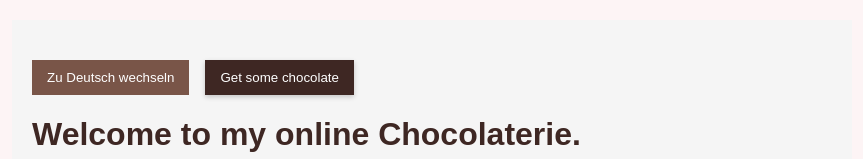
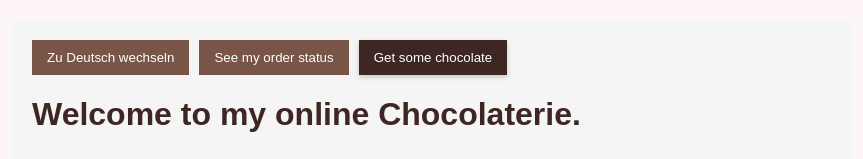
Before and after one commit to Wilfredoo/personal3.0, a React (Create React App) app: page /cacao in a window 1280 px wide. Shown: the top 159 px of the page, without its empty margins (208-1071 px from the left). Built offline with nearby package versions, Linux system fonts and the light colour scheme; a web font is replaced by a local one.

Commit message:
fixes in navigation

```diff
--- a/package.json
+++ b/package.json
@@ -6,6 +6,7 @@
     "@testing-library/jest-dom": "^5.17.0",
     "@testing-library/react": "^13.4.0",
     "@testing-library/user-event": "^13.5.0",
+    "moment": "^2.30.1",
     "pdf-viewer-reactjs": "^2.2.3",
     "react": "^18.2.0",
     "react-dom": "^18.2.0",
--- a/src/components/Cacao/BatchOrders.js
+++ b/src/components/Cacao/BatchOrders.js
@@ -1,5 +1,6 @@
 import React, { useState, useEffect } from 'react';
-import { useParams } from 'react-router-dom';
+import { useLocation, useParams, useNavigate } from 'react-router-dom';
+
 import {
   OrderList,
   OrderItem,
@@ -16,22 +17,31 @@ import {
   PaymentMethodItem,
   PaymentDetails,
   AccountDetail,
-  LanguageButton,
+  NormalButton,
+  OrderDateText,
+  Subtitle,
+  ButtonWrapper,
   Info,
+  UserNameAndQuantity,
+  HomeButton,
+  OrderHeaderText
 } from "./styles"
 import copyIcon from '../../assets/images/copy.png';
 import batchData from './Data/BatchData';
 import translations from './translations'; // Adjust the path as needed
-import { useLocation } from 'react-router-dom'; // Import useLocation hook
+import moment from 'moment'; // Import Moment.js
+import 'moment/locale/de'  // without this line it didn't work
 
 const BatchOrders = () => {
   const location = useLocation(); // Use the useLocation hook to get the current location object
+  const { batchName } = useParams();
+  const batch = batchData[batchName];
+  const [language, setLanguage] = useState('en'); // Default to English
+  const [orders, setOrders] = useState([]);
+  const navigate = useNavigate();
+  const t = translations[language]; // Access translations based on the current language
+  const [clickedButtons, setClickedButtons] = useState([]);
 
-  const { batchName } = useParams();
-  const [clickedButtons, setClickedButtons] = useState(Array(batchData[batchName].length).fill(false));
-  const [language, setLanguage] = useState('en'); // Default to English
-
-  const t = translations[language]; // Access translations based on the current language
 
   useEffect(() => {
     // Set language based on path whenever the location changes
@@ -40,13 +50,38 @@ const BatchOrders = () => {
 
   const handleLanguageToggle = () => setLanguage(prevLang => prevLang === 'en' ? 'de' : 'en');
 
-  const orders = batchData[batchName];
+  useEffect(() => {
+    // Update moment locale when language changes
+    moment.locale(language === 'de' ? 'de' : 'en');
+    // Initialize or update orders based on batch
+    if (batch) {
+      const updatedOrders = batch.map(order => ({
+        ...order,
+        orderDateFromNow: moment(order.orderDate, "DD/MM/YY").fromNow()
+      }));
+      setOrders(updatedOrders);
+      // Also update clickedButtons based on the batch length
+      setClickedButtons(Array(batch.length).fill(false));
+    }
+  }, [batch, language]);
 
-  if (!orders) {
-    // If there's no data for the batch, you might want to redirect or show a message
-    return <Container><Title>Batch not found</Title></Container>;
+
+  if (!batch) {
+    // Here you handle the case where the batch does not exist
+    // You could also use a redirect here instead of rendering a message
+    return (
+      <Container>
+        <Title>Batch not found</Title>
+      </Container>
+    );
   }
 
+  const navigateToHomePage = () => {
+    // Determine the homepage URL based on the current language
+    const homepageURL = language === 'de' ? '/kakao' : '/cacao';
+    // Use the navigate function to navigate
+    navigate(homepageURL);
+  };
 
   const totalBarsOrdered = orders.reduce((total, order) => total + order.quantity, 0);
   const barsNeededForProduction = 10;
@@ -70,6 +105,7 @@ const BatchOrders = () => {
     });
   };
 
+  const sortedOrders = orders.sort((a, b) => moment(b.orderDate, "DD/MM/YY") - moment(a.orderDate, "DD/MM/YY"));
 
   const copyPaymentDetailsToClipboard = (text) => {
     navigator.clipboard.writeText(text).then(() => {
@@ -87,9 +123,16 @@ const BatchOrders = () => {
 
   return (
     <Container>
-      <LanguageButton onClick={handleLanguageToggle}>{t.languageButton}</LanguageButton>
-      <Title>{t.batchOrders.title.replace("{batchName}", capitalizeFirstLetter(batchName))}</Title>
+      <HomeButton onClick={navigateToHomePage}>{t.batchOrders.goToHomePage}</HomeButton>
+      <NormalButton onClick={handleLanguageToggle}>{t.languageButton}</NormalButton>
+      <Title>{t.batchOrders.title}</Title>
+      <Info>
+        {t.batchOrders.introInfo}
+      </Info>
+
       <HighlightContainer>
+        <Subtitle>{t.batchOrders.overview}</Subtitle>
+        <Info>{t.batchOrders.batchNameLine.replace("{batchName}", capitalizeFirstLetter(batchName))}</Info>
         <Info>
           {t.batchOrders.totalBarsOrdered.replace("{totalBarsOrdered}", totalBarsOrdered)}
         </Info>
@@ -99,24 +142,30 @@ const BatchOrders = () => {
         <Info>
           {isBatchReadyForProduction ? t.batchOrders.statusReady : t.batchOrders.statusNotReady.replace("{remainingBarsNeeded}", remainingBarsNeeded).replace("(s)", remainingBarsNeeded > 1 ? "s" : "")}
         </Info>
-
       </HighlightContainer>
       <OrderList>
-        {orders.map((order, index) => (
+        <Subtitle>{t.batchOrders.orders}</Subtitle>
+        {sortedOrders.map((order, index) => (
           <OrderItem key={index}>
             <OrderHeader>
               {language === 'de'
-                ? t.batchOrders.ordered
-                  .replace("{username}", order.username)
-                  .replace("{quantity}", order.quantity.toString())
-                  .replace("Tafel", order.quantity > 1 ? "Tafeln" : "Tafel")
-                : t.batchOrders.ordered
-                  .replace("{username}", order.username)
-                  .replace("{quantity}", order.quantity.toString())
-                  .replace("(s)", order.quantity > 1 ? "s" : "")
+                ? <>
+                  <UserNameAndQuantity>
+                    {order.username} {order.quantity.toString()} {order.quantity > 1 ? "Tafeln" : "Tafel"}
+                  </UserNameAndQuantity>
+                  <OrderHeaderText>{t.batchOrders.orderedText}</OrderHeaderText>
+                </>
+                : <>
+                  <UserNameAndQuantity>
+                    {order.username} ordered {order.quantity.toString()} {order.quantity > 1 ? "bars" : "bar"}
+                  </UserNameAndQuantity>
+                  <OrderHeaderText>{t.batchOrders.orderedText}</OrderHeaderText>
+                </>
               }
             </OrderHeader>
-
+            <OrderDateText>
+              {t.batchOrders.orderDate.replace("{orderDateFromNow}", order.orderDateFromNow)}
+            </OrderDateText>
             <OrderText>
               {t.batchOrders.paymentStatus.replace("{paymentStatus}", order.paymentStatus || "unpaid")}
             </OrderText>
@@ -140,6 +189,7 @@ const BatchOrders = () => {
               <img src={copyIcon} alt={t.batchOrders.copyReferralLink} />
               {t.batchOrders.copyReferralLink}
             </CopyButton>
+
           </OrderItem>
         ))}
         <InfoText>
--- a/src/components/Cacao/Cacao.js
+++ b/src/components/Cacao/Cacao.js
@@ -6,7 +6,7 @@ import {
   SectionTitle,
   Info,
   ToggleSymbol,
-  LanguageButton,
+  NormalButton,
   Footer,
   VideoWrapper,
   StyledIframe,
@@ -15,17 +15,18 @@ import {
   HighlightContainer,
   EmphasizedText
 } from './styles';
-import translations from './translations'; // Adjust the path as needed
+import translations from './translations';
 import OrderForm from './OrderForm';
-import { useLocation } from 'react-router-dom'; // Import useLocation hook
+import { useLocation } from 'react-router-dom';
 import { useSearchParams } from 'react-router-dom';
 import { Link } from 'react-router-dom';
+import { useNavigate } from 'react-router-dom';
 
 const Cacao = () => {
-  const location = useLocation(); // Use the useLocation hook to get the current location object
+  const location = useLocation();
   const [language, setLanguage] = useState('en');
   const [activeSection, setActiveSection] = useState('');
-  const orderSectionRef = useRef(null); // Create a ref for the order section
+  const orderSectionRef = useRef(null);
   const [searchParams] = useSearchParams();
   const referralUsername = searchParams.get('referral');
   const batchName = searchParams.get('batch');
@@ -34,6 +35,7 @@ const Cacao = () => {
   const ENGLISH_VIDEO_URL = "https://www.youtube.com/embed/wtpuxyX8xV4";
   const GERMAN_VIDEO_URL = "https://youtube.com/embed/MgcQt64ZxNg";
   const videoUrl = language === 'de' ? GERMAN_VIDEO_URL : ENGLISH_VIDEO_URL;
+  const navigate = useNavigate();
 
   useEffect(() => {
     // Set language based on path whenever the location changes
@@ -88,9 +90,13 @@ const Cacao = () => {
     );
   }
 
-
-
-
+  const handleCheckOrderStatus = () => {
+    const userInput = prompt(t.promptText);
+    if (userInput) {
+      const routePath = language === 'de' ? '/kakao/batch' : '/cacao/batch';
+      navigate(`${routePath}/${userInput.trim().toLowerCase()}`); // Assumes batch names and usernames are stored in lowercase
+    }
+  };
 
   const handleTryChocolateClick = () => {
     toggleSection('processInfo');
@@ -100,10 +106,14 @@ const Cacao = () => {
     <Container>
       {referralUsername && batchName && renderSharedMessage(language, referralUsername, batchName)}
       <ButtonContainer>
-        <LanguageButton onClick={handleLanguageToggle}>{t.languageButton}</LanguageButton>
+        <NormalButton onClick={handleLanguageToggle}>{t.languageButton}</NormalButton>
+        <NormalButton onClick={handleCheckOrderStatus}>
+          {t.checkOrderStatus} {/* You need to add this to your translations */}
+        </NormalButton>
         <TryChocolateButton onClick={handleTryChocolateClick}>
           {t.trySomeChocolate}
         </TryChocolateButton>
+
       </ ButtonContainer>
       <Title>{t.welcomeText}</Title>
       <Info>{t.introText}</Info>
--- a/src/components/Cacao/Data/BatchData.js
+++ b/src/components/Cacao/Data/BatchData.js
@@ -1,12 +1,36 @@
 // src/data/batchData.js
 const batchData = {
-    capybara: [
-      { username: "RecklessCapybara", quantity: 1, paymentStatus: "unpaid", orderStatus: "not received" },
-      { username: "WanderingCapybara", quantity: 3,  paymentStatus: "unpaid", orderStatus: "not received" },
-      { username: "CuriousCapybara", quantity: 2,  paymentStatus: "unpaid", orderStatus: "not received" },
-      // Add more batches and users as needed
-    ],
-    // Additional batches can
+  capybara: [
+    {
+      username: "RecklessCapybara",
+      quantity: 1,
+      paymentStatus:
+        "unpaid",
+      orderStatus: "not received",
+      hint: "KG",
+      orderDate: "26/03/24"
+    },
+    {
+      username: "WanderingCapybara",
+      quantity: 3,
+      paymentStatus:
+        "unpaid",
+      orderStatus: "not received",
+      hint: "JN",
+      orderDate: "26/03/24"
+    },
+    {
+      username: "CuriousCapybara",
+      quantity: 2,
+      paymentStatus:
+        "unpaid",
+      orderStatus: "not received",
+      hint: "MS",
+      orderDate: "28/03/24"
+    },
+    // Add more batches and users as needed
+  ],
+  // Additional batches can
 };
 
 export default batchData;
--- a/src/components/Cacao/styles.js
+++ b/src/components/Cacao/styles.js
@@ -15,6 +15,13 @@ export const Container = styled.div`
 
 export const Title = styled.h1`
   color: ${darkChocolate};
+`;
+
+export const Subtitle = styled.h3`
+  color: ${darkChocolate};
+  font-size: 15px;
+  text-align: center;
+
 `;
 
 export const Section = styled.section`
@@ -100,7 +107,6 @@ export const SubmitButton = styled.button`
 `;
 
 export const TryChocolateButton = styled.button`
-  margin-left: 1rem;
   padding: 10px 15px;
   cursor: pointer;
   background-color: ${darkChocolate};
@@ -118,18 +124,33 @@ export const TryChocolateButton = styled.button`
 export const ButtonContainer = styled.div`
   display: flex;
   align-items: center;
-  margin-top: 20px; // To match the LanguageButton's margin-top
 `;
 
-export const LanguageButton = styled.button`
-background-color: ${chocolateAccent}; // Use a distinctive color to stand out
-
+export const NormalButton = styled.button`
+margin-right: 10px;
+  background-color: ${chocolateAccent};
   padding: 10px 15px;
   background-color: ${milkChocolate};
   color: white;
   border: none;
   cursor: pointer;
-  transition: background-color 0.3s; // Smooth transition for hover effect
+  transition: background-color 0.3s;
+`;
+
+export const ButtonWrapper = styled.div`
+  margin-bottom: 10px;
+`;
+
+
+export const HomeButton = styled.button`
+  margin-right: 10px;
+  background-color: ${chocolateAccent};
+  padding: 10px 15px;
+  background-color: ${milkChocolate};
+  color: white;
+  border: none;
+  cursor: pointer;
+  transition: background-color 0.3s;
 `;
 
 export const PriceInput = styled(Input)`
@@ -200,30 +221,53 @@ export const QuantityInputWrapper = styled.div`
   align-items: center;
 `;
 
-// batch orders
-
 export const OrderList = styled.ul`
   list-style-type: none;
   padding: 0;
+border-radius: 5px;
 `;
 
 export const OrderItem = styled.li`
-  background-color: ${cream};
   margin: 5px 0;
   padding: 10px;
   border-radius: 5px;
   color: ${cacaoPowder};
+  border-top: 0.5px solid ${cacaoPowder};
+`;
+
+export const OrderDateText = styled.p`
+  font-style: italic;
+  font-size: 0.8em; /* Smaller font size for the date */
+  align-self: flex-end; /* Position the date to the right */
+  margin-top: auto; /* Push the date to the bottom of the container */
+`;
+
+export const OrderHeader = styled.h4`
+  margin: 0;
+  color: ${milkChocolate};
+
+  & > * { // Target all direct children
+    color: inherit; // This makes sure that children inherit the text color from OrderHeader
+    font-weight: inherit; // They also inherit the font-weight
+  }
+`;
+
+export const UserNameAndQuantity = styled.span`
+  font-weight: bold; // This will override the inherited font-weight
+  margin-right: 5px;
+  color: ${darkChocolate}; // Override color if needed, or remove if you want to inherit from OrderHeader
+`;
+
+export const OrderHeaderText = styled.span`
+  // Specific styles here will override those from OrderHeader
+  font-weight: normal; // If you want to ensure it's not bold
+  color: ${milkChocolate}; // Same as OrderHeader, but explicitly set if needed
 `;
 
 export const OrderDetail = styled.div`
   margin-bottom: 5px;
 `;
 
-export const OrderHeader = styled.h4`
-  margin: 0;
-  color: ${milkChocolate};
-  font-weight: 600; /* 'semibold' typically corresponds to 600 in font-weight */
-`;
 
 export const EmphasizedText = styled.strong`
   font-weight: bold;
@@ -244,9 +288,15 @@ export const HighlightContainer = styled.div`
   margin-top: 20px;
   background-color: ${chocolateAccent};
   padding: 5px 15px 5px 15px;
-  border-radius: 5px;
+  border-radius: 2px;
   color: ${darkChocolate};
 `;
+
+
+
+
+
+
 
 // In your styles.js
 
--- a/src/components/Cacao/translations.js
+++ b/src/components/Cacao/translations.js
@@ -10,6 +10,7 @@ const translations = {
 
         Wilfredo`,
         welcomeText: "Welcome to my online Chocolaterie.",
+        promptText: "Please enter the name of your batch (uppercase or lowercase doesn't matter).",
         introText: "Choosing a chocolate bar usually involves a trade-off between health and pleasure. To eliminate this compromise, I make my bars with raw ingredients and minimal processing, allowing you to enjoy the best of both worlds.",
         ingredientsProcesses: "What this chocolate has",
         whatMakesUnique: "What this chocolate does not have",
@@ -51,11 +52,13 @@ const translations = {
 
         },
         batchOrders: {
-            title: "Batch {batchName}",
-            totalBarsOrdered: "Total orders: {totalBarsOrdered} bars",
-            goal: "Goal to start production: 10 bars",
+            goToHomePage:"Back Home",
+            title: "Status Page",
+            batchNameLine: "Name of your batch: {batchName}",
+            totalBarsOrdered: "Total orders to date: {totalBarsOrdered} bars",
+            goal: "Goal: 10 bars",
             statusReady: "Production in progress",
-            statusNotReady: "Status: Waiting for {remainingBarsNeeded} more orders",
+            statusNotReady: "Status: Waiting for {remainingBarsNeeded} more orders to start production.",
             referralLinkInfo: "Share your referral link to speed up reaching our 10 bar goal. Plus, you'll receive a free bar for every new user who places an order using your username.",
             forgotUsername: "Forgot your username? Simply click here and ask Wilfredo",
             paymentInstructions: "To pay for your order, please use one of the following methods:",
@@ -65,13 +68,18 @@ const translations = {
             iban: "IBAN: DE87 1001 1001 2620 8897 48",
             copyButton: "Copy",
             referralLinkButton: "Referral Link",
-            ordered: "{username} ordered {quantity} serious bar(s) of chocolate",
+            ordered: "{username} ordered {quantity} bar(s) of chocolate",
             paymentStatus: "Payment status: {paymentStatus}",
             orderStatus: "Order: {orderStatus}",
             copyReferralLink: "Referral Link",
+            orderDate: "{orderDateFromNow}",
+            overview: "Overview",
+            orders: "Orders",
+            introInfo: "Here you will find everything related to the status of your order + payment details at the bottom of the page."
         },
         languageButton: "Zu Deutsch wechseln",
         trySomeChocolate: "Get some chocolate",
+        checkOrderStatus: "See my order status",
         footer: "Something not working as expected? Send me a message on Signal or WhatsApp to +4915781295360 with your complaints."
     },
     de: {
@@ -91,7 +99,7 @@ const translations = {
         whatMakesUnique: "Was diese Schokolade nicht enthält",
         howToGetBar: "Wie du deine Schokoladentafel bekommst",
         processInfo: "Wie bestellst du eine Tafel dieser Schokolade (Vorerst nur in Berlin)",
-
+        promptText: "Bitte gib den Namen deines Batches ein, Groß- oder Kleinschreibung spielt keine Rolle.",
         chocolateInfo: [
             "Kakao: Bio, ökologisch und fair gehandelt. Bezogen von peruanischen Bauern.",
             "Kakaobutter: Ebenfalls bio und ökologisch, bezogen aus denselben peruanischen Anbaugebieten wie der Kakao.",
@@ -127,13 +135,14 @@ const translations = {
             submitOrderExplanation: "Wenn du auf 'Bestellung aufgeben' klickst, öffnet sich WhatsApp und du kannst mir eine Nachricht mit deinen Bestelldetails schicken.",
             recommenderUsernameLabel: "Wenn dich jemand hier empfohlen hat, schreibe ihren Benutzernamen, und sie erhalten eine kostenlose Schokoladenriegel.",
         },
-
         batchOrders: {
-            title: "Charge {batchName}",
+            goToHomePage:"Starseite",
+            title: "Statusseite",
+            batchNameLine: "Name of your order group: {batchName}",
             totalBarsOrdered: "Insgesamt bestellte Riegel: {totalBarsOrdered}",
-            goal: "Ziel, um mit der Produktion zu beginnen: 10 Riegel",
+            goal: "Ziel: 10 Riegel",
             statusReady: "Produktion läuft",
-            statusNotReady: "Status: Warten auf {remainingBarsNeeded} weitere Bestellungen",
+            statusNotReady: "Status: Warten auf {remainingBarsNeeded} weitere Bestellungen, um die Produktion zu starten.",
             referralLinkInfo: "Teile deinen Empfehlungslink, um unser Ziel von 10 Riegeln schneller zu erreichen. Zusätzlich erhältst du für jeden Neukunden, der mit deinem Benutzernamen bestellt, einen kostenlosen Riegel.",
             forgotUsername: "Hast du deinen Benutzernamen vergessen? Einfach hier klicken und Wilfredo fragen",
             paymentInstructions: "Um deine Bestellung zu bezahlen, nutze bitte eine der folgenden Methoden:",
@@ -143,15 +152,21 @@ const translations = {
             iban: "IBAN: DE87 1001 1001 2620 8897 48",
             copyButton: "Kopieren",
             referralLinkButton: "Empfehlungslink",
-            ordered: "{username} hat {quantity} ernsthafte Tafel Schokolade bestellt",
+            ordered: "{username} hat {quantity} Tafel Schokolade bestellt",
             paymentStatus: "Zahlungsstatus: {paymentStatus}",
             orderStatus: "Bestellung: {orderStatus}",
-            copyReferralLink: "Empfehlungslink"
+            copyReferralLink: "Empfehlungslink",
+            orderDate: "{orderDateFromNow}",
+            overview: "Übersicht",
+            orders: "Bestellungen",
+            introInfo: "Hier finden Sie alles zum Status Ihrer Bestellung + Zahlungsdetails am Ende der Seite."
+
         },
 
-        languageButton: "Zu Englisch wechseln",
+        languageButton: "Change to English",
         trySomeChocolate: "Schokolade bestellen",
-        footer: "Läuft etwas nicht wie erwartet? Schick mir eine Nachricht über Signal oder WhatsApp an +4915781295360 mit deinen Beschwerden."
+        footer: "Läuft etwas nicht wie erwartet? Schick mir eine Nachricht über Signal oder WhatsApp an +4915781295360 mit deinen Beschwerden.",
+        checkOrderStatus: "Bestellung verfolgen"
     }
 };
 
```
Also changed, not shown: 1 other file (tests, documents, lock files or other folders).
